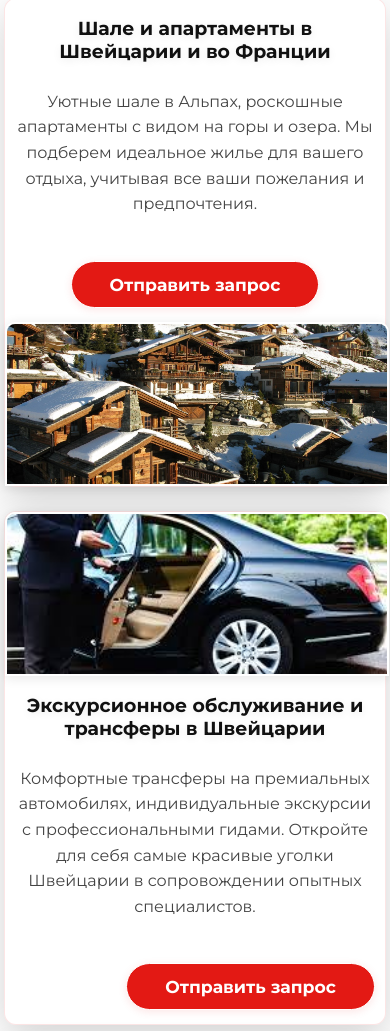
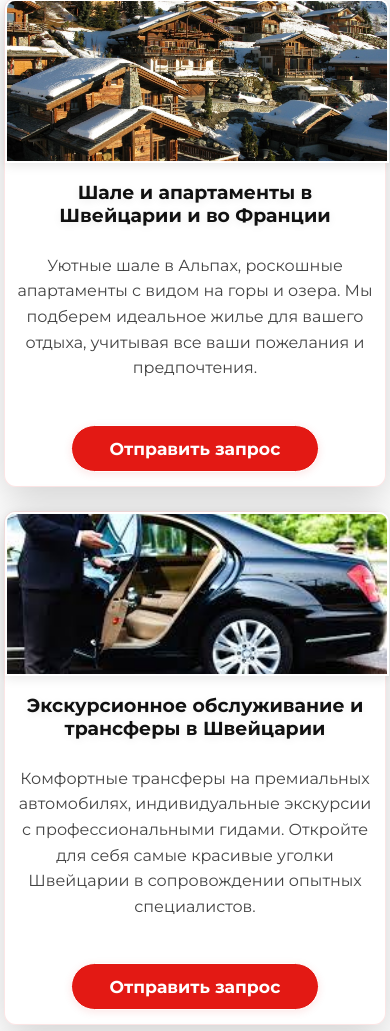
Before and after one commit to TimaPelmesh/Natalia, a plain HTML site: page index.html in a window 390 px wide. Shown: the part 793-1824 px from the top of the page. Drawn offline with Linux system fonts and the light colour scheme.

Commit message:
Add files via upload

```diff
--- a/styles.css
+++ b/styles.css
@@ -450,18 +450,20 @@ html {
     height: 160px;
     margin: 0;
     border-radius: 10px 10px 0 0;
+    order: 1;
   }
   .service-card__content {
     padding: 18px 10px 14px 10px;
     border-radius: 0 0 12px 12px;
     align-items: center;
     text-align: center;
+    order: 2;
   }
   .service-card__title {
     text-align: center;
   }
   .service-card__btn {
-    align-self: center;
+    align-self: center !important;
   }
   .services__intro {
     font-size: 1rem;
```
